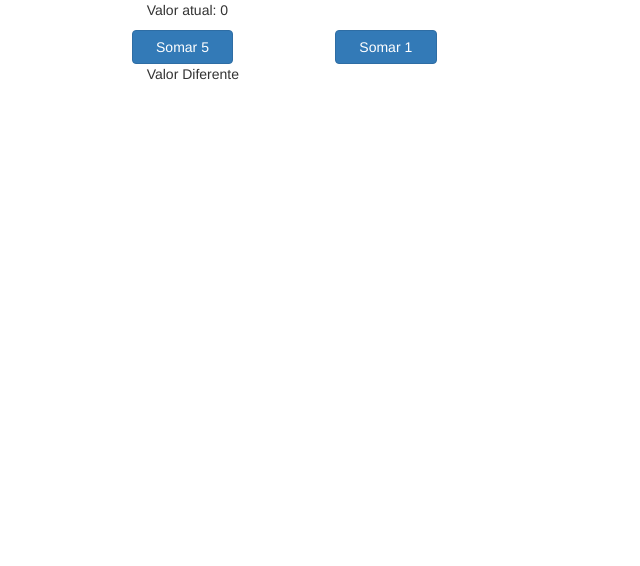
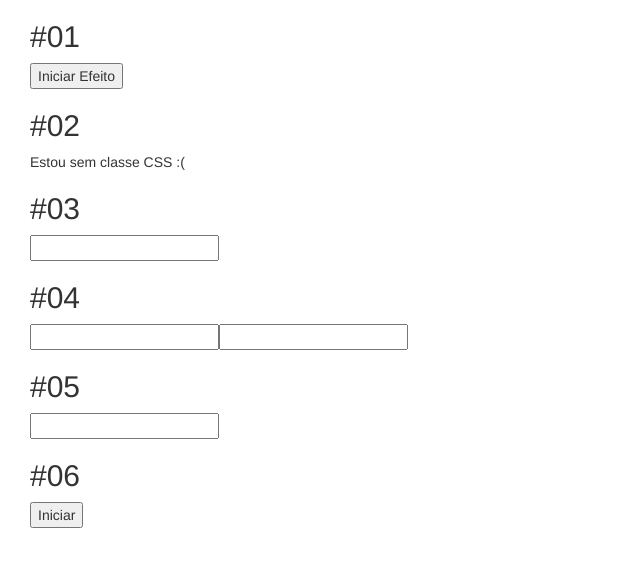
Before and after one commit to CharlesEduardoSCBR/VUEJS2LEARN, a Vue app: page / in a window 1280 px wide. Shown: the top 566 px of the page, without its empty margins (0-640 px from the left). Built offline with nearby package versions, Linux system fonts and the light colour scheme.

Commit message:
Challenge 4 - Estilo Dinamico e Classes CSS

```diff
--- a/src/App.vue
+++ b/src/App.vue
@@ -1,16 +1,16 @@
 <template>
   <div id="app" class='container-fluid'>
-    <Desafio3/>
+    <Desafio4/>
   </div>
 </template>
 
 <script>
-import Desafio3 from './components/Desafio3.vue';
+import Desafio4 from './components/Desafio4.vue';
 
 export default {
   name: 'App',
   components: {
-    Desafio3
+    Desafio4
   }
 }
 </script>
--- /dev/null
+++ b/src/components/Desafio4.vue
@@ -0,0 +1,61 @@
+<template>
+    <div id="desafio4" class="container-fluid">
+        <!-- 1) Iniciar a execução do efeito usando botão.
+        O efeito deve alternadamente trocar as classes "destaque" e
+        "encolher" para cada chamada de setInteval. Use a div abaixo
+        com id "efeito" para associar as classes CSS. -->
+        <h2>#01</h2>
+        <div>
+            <button @click="iniciarEfeito">Iniciar Efeito</button>
+            <div id="efeito"></div>
+        </div>
+
+        <!-- 2) Crie duas classes CSS e associe a div usando a
+            sintaxe de array -->
+        <h2>#02</h2>
+        <div>Estou sem classe CSS :(</div>
+
+        <!-- 3) Aplique na div abaixo a classe informada pelo usuário
+            (crie classe CSS de exemplo). -->
+        <h2>#03</h2>
+        <div>
+            <input type="text">
+            <div></div>
+        </div>
+
+        <!-- 4) Aplique na div abaixo a classe informada pelo usuário e
+        outra classe usando o valor true/false (crie classes CSS de exemplo). -->
+        <h2>#04</h2>
+        <div>
+            <input type="text">
+            <input type="text">
+            <div></div>
+        </div>
+
+        <!-- 5) Repita 3) mas utilizando estilos ao invés de classes CSS.
+        Associe os estilos a div abaixo  -->
+        <h2>#05</h2>
+        <div>
+            <input type="text">
+            <div></div>
+        </div>
+
+        <!-- 6) Crie uma barra de progresso simples com setInterval
+        e binding de estilo. -->
+        <h2>#06</h2>
+        <div>
+            <button @click="iniciarProgresso">Iniciar</button>
+            <div></div>
+        </div>
+    </div>
+</template>
+
+<script>
+export default {
+
+}
+</script>
+
+<style>
+
+</style>
```
